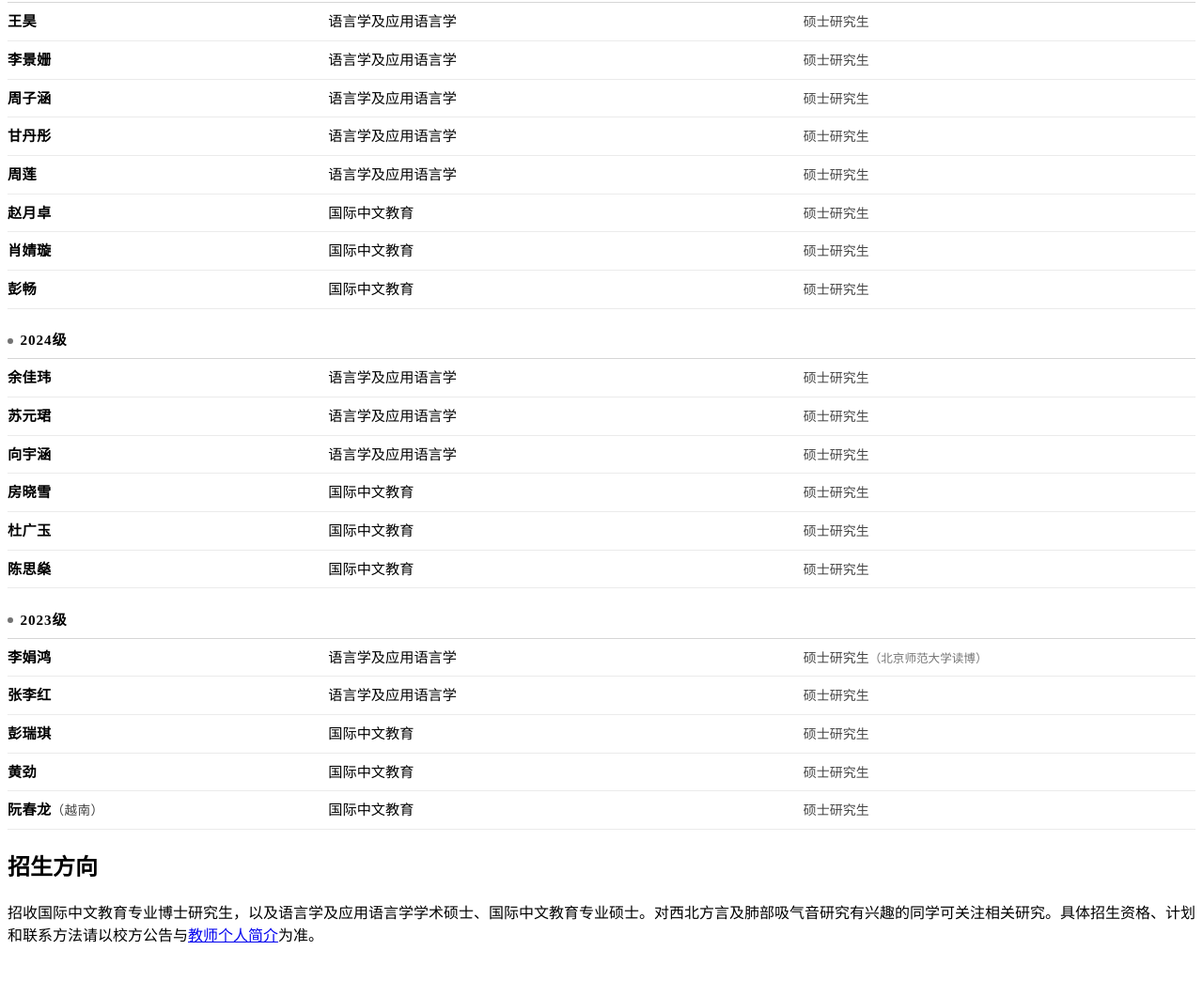
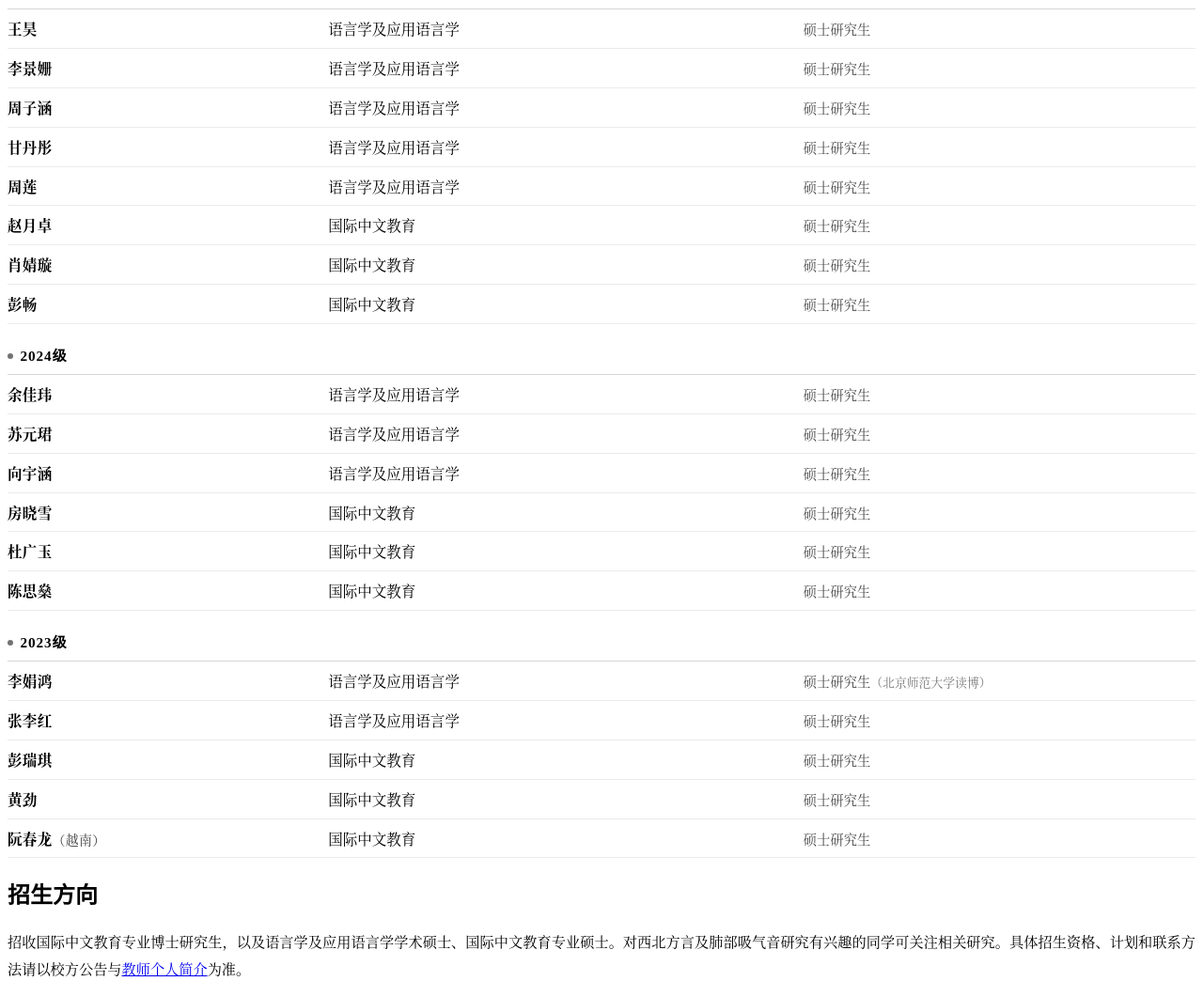
Before and after one commit to liuxing0321/liuxing0321.github.io, a plain HTML site: page sections/admissions.html in a window 1280 px wide. Shown: the part 450-1511 px from the top of the page at 94% size. Before the commit the page ends 1472 px from the top, so only its background shows below. Drawn offline with Linux system fonts and the light colour scheme.

Commit message:
Update admissions.html

```diff
--- a/sections/admissions.html
+++ b/sections/admissions.html
@@ -1,13 +1,20 @@
 <!-- 修改本文件即可更新对应区域；请保留原有 id 和标签结构。 -->
 <section class="panel" id="admissions" aria-labelledby="title-admissions">
   <style>
+    /* 正文宋体：与 01 / 02 / 03 / 06 同一字体栈；表头、年级标题保持黑体 */
+    #admissions{ --ad-serif:"Songti SC","Noto Serif CJK SC","Noto Serif SC",STSong,"SimSun",serif; }
+    #admissions .member-table td{font-family:var(--ad-serif);}
+    #admissions .content p{
+      font-family:var(--ad-serif);
+      font-size:0.95rem; line-height:1.9; text-align:justify;
+    }
     /* 仅作用于 #admissions 内部，不污染其他板块；可整段移到 <head> 的 <style> 里 */
     #admissions .member-table {
       width: 100%;
       border-collapse: collapse;
       table-layout: fixed;
-      font-size: 0.95rem;
-      line-height: 1.55;
+      font-size: 0.97rem;
+      line-height: 1.6;
       margin: 0.25rem 0 0;
     }
     #admissions .member-table col.col-name   { width: 27%; }
```
